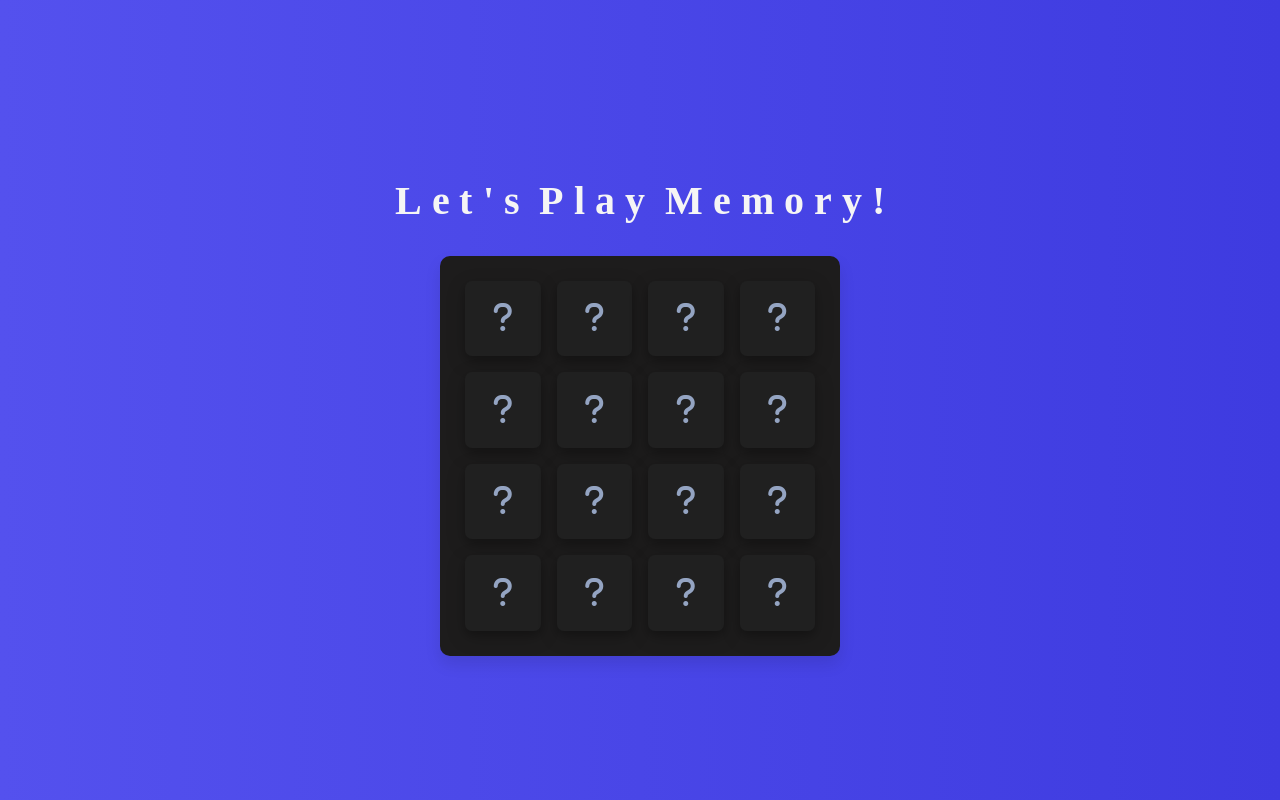
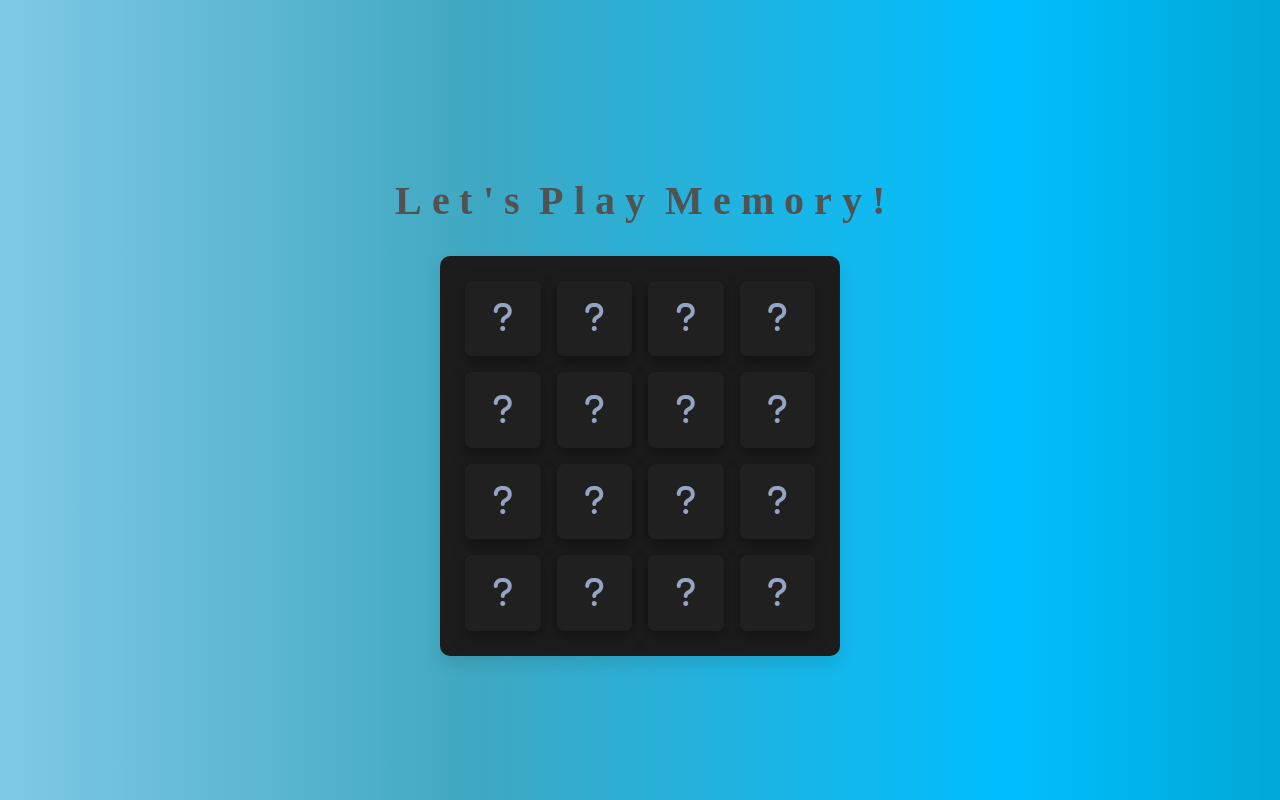
Before and after one commit to remote-webcreation/memory-game, a plain HTML site: page index.html in a window 1280 px wide. Drawn offline with Linux system fonts and the light colour scheme; files whose address does not match are found by name; a web font is replaced by a local one.

Commit message:
changed gradient colors & animation-duration

```diff
--- a/main.js
+++ b/main.js
@@ -25,7 +25,7 @@ function flipCard(e) {
     disableCards = true;
 
     let cardOneImg = cardOne.querySelector("img").src;
-    cardTwoImg = cardTwo.querySelector("img").src;
+    let cardTwoImg = cardTwo.querySelector("img").src;
 
     if(cardOneImg === cardTwoImg) {
 
--- a/style.css
+++ b/style.css
@@ -2,13 +2,7 @@
     margin: 0;
     padding: 0;
     box-sizing: border-box;
-    --gradient: linear-gradient(
-          90deg,
-          #6ea3f8,
-          #6e8ef8,
-          #6e75f8,
-          #5451ee,
-          #3e3be0);
+    --gradient: linear-gradient(90deg, #B0E0E6, #A0CED9, #87CEEB, #40A8C2, #00BFFF, #0093AF, #007CAF, #665287, #4682B4, #C6A2D1, #DDA0DD, #A669A6, #800080);
 }
 
 
@@ -19,17 +13,17 @@ body {
     align-items: center;
     gap: 2rem;
     min-height: 100vh;
-    background-color: #706ef8;
+    background-color:#B0E0E6;
     font-family: "Bakbak One", display;
     text-align: center;
     background-image: var(--gradient);
-    background-size: 400%;
-    animation: bg-gradient 5s infinite alternate;
+    background-size: 500%;
+    animation: bg-gradient 30s infinite alternate;
 }
 
 .title {
     display: inline-block;
-    color: whitesmoke;
+    color: rgb(82, 82, 82);
     margin-top: 2rem;
     font-size: 2.5rem;
     span {
```
Also changed, not shown: 1 other file.
